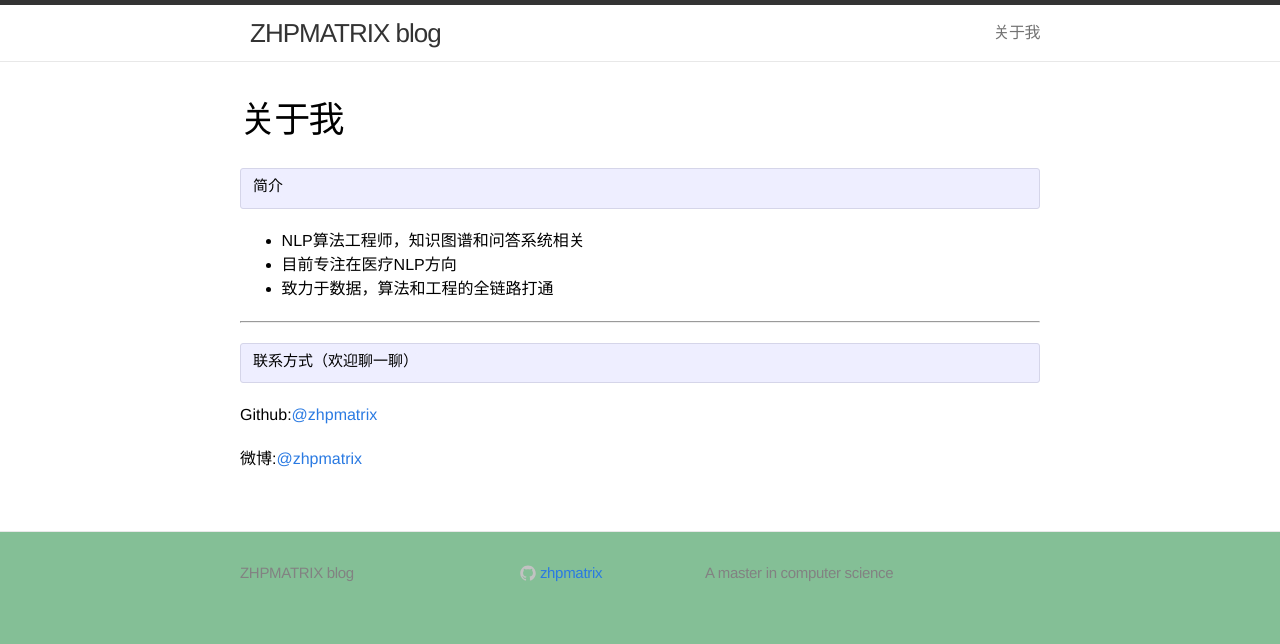
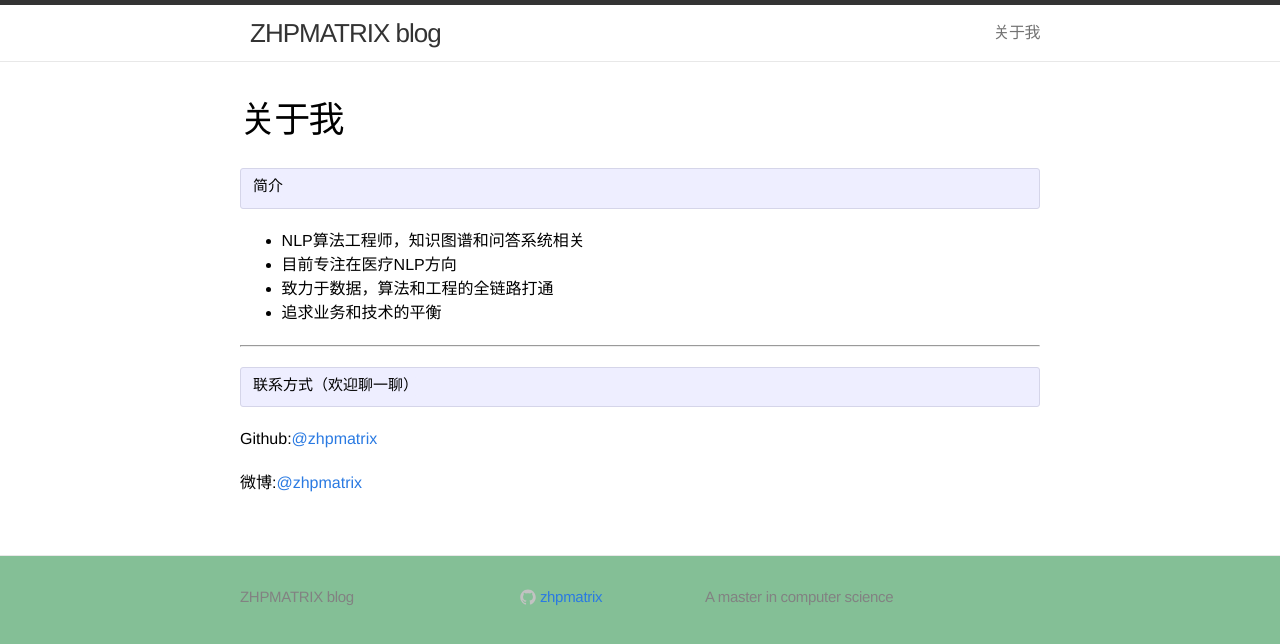
Before and after one commit to zhpmatrix/zhpmatrix.github.io, a Jekyll site: the page built from about.md, in a window 1280 px wide. Shown: the top 644 px of the page. Built offline with Jekyll 4.4.1, drawn with Linux system fonts in a browser that asks for light colours; comment, search, counter and statistics services are not loaded.

Commit message:
Update about.md

```diff
--- a/about.md
+++ b/about.md
@@ -9,6 +9,7 @@ permalink: /about/
 - NLP算法工程师，知识图谱和问答系统相关
 - 目前专注在医疗NLP方向
 - 致力于数据，算法和工程的全链路打通
+- 追求业务和技术的平衡
 
 ---
 
```
